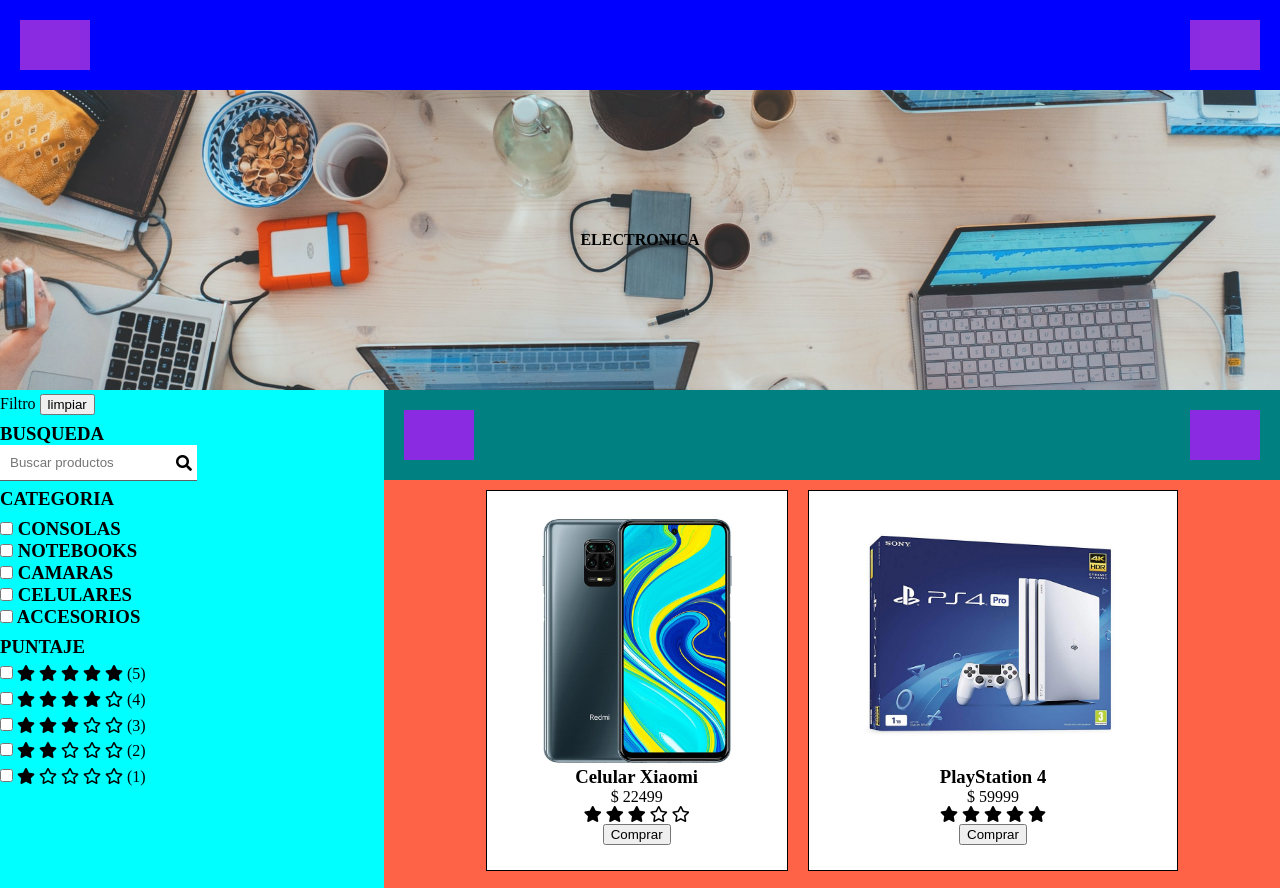
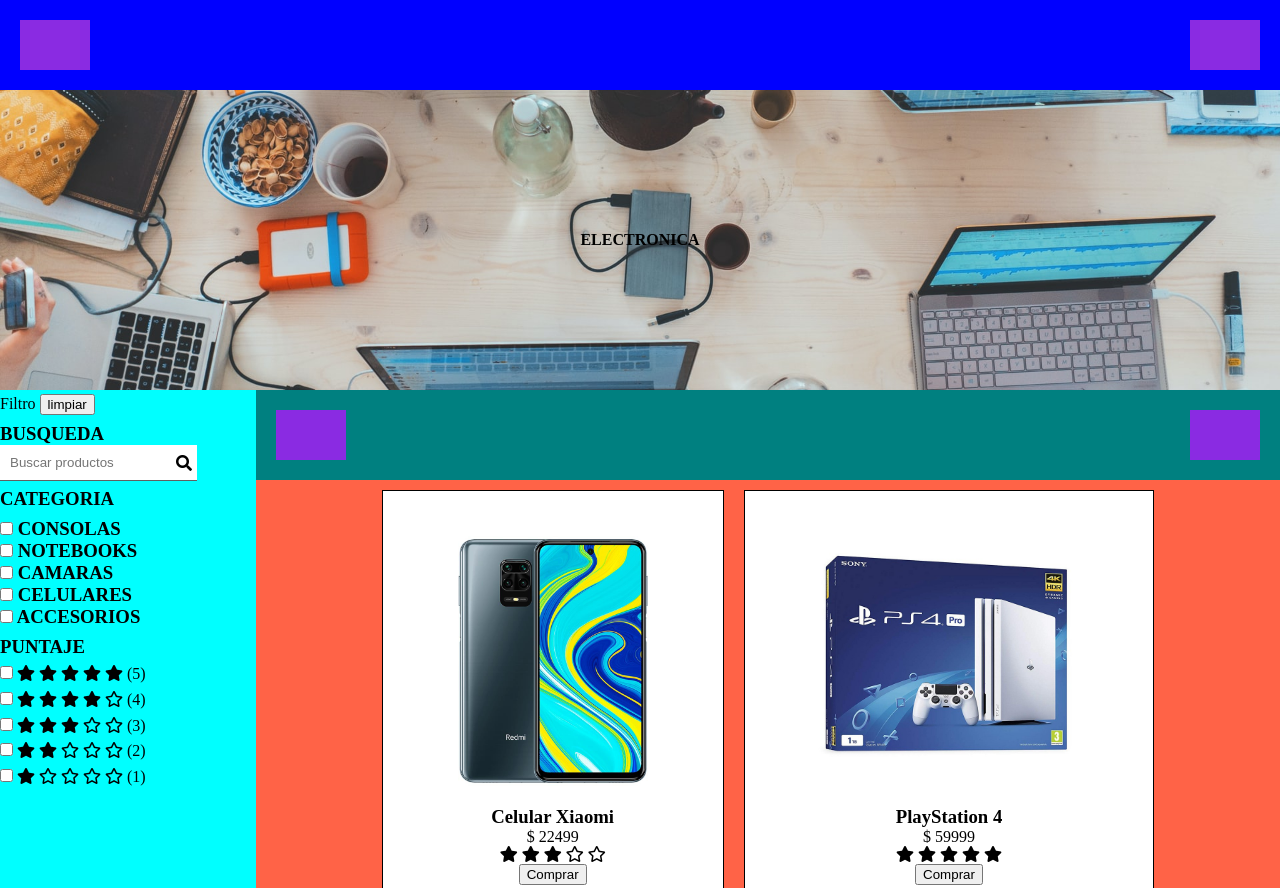
Before and after one commit to ceciliaads/Proyecto---Mi-tienda, a plain HTML site: page Maquetado/index.html in a window 1280 px wide. Shown: the top 888 px of the page. Drawn offline with Linux system fonts and the light colour scheme.

Commit message:
efecto de transicion agregado a las imagenes de mi tienda

```diff
--- a/Maquetado/index.html
+++ b/Maquetado/index.html
@@ -4,7 +4,7 @@
     <meta charset="UTF-8">
     <meta name="viewport" content="width=device-width, initial-scale=1.0">
     <link rel="stylesheet" href="style.css">
-    <title>Pruba</title>
+    <title>Maquetado</title>
     <link rel="stylesheet" href="https://cdnjs.cloudflare.com/ajax/libs/font-awesome/5.13.0/css/all.min.css">
 
 </head>
--- a/Maquetado/style.css
+++ b/Maquetado/style.css
@@ -42,7 +42,7 @@
 
 .aside {
     background-color: cyan;
-    width: 30%;
+    width: 20%;
 
 }
 
@@ -80,7 +80,7 @@ form {
 
 .contenedor {
     background-color: tomato;
-    width: 70%;
+    width: 80%;
 }
 
 .barra {
@@ -99,9 +99,10 @@ form {
 
 .contenedor-tarjetas {
     flex: 3;
-     display: flex;
-     justify-content: center;
-     flex-wrap: wrap;
+    display: flex;
+    justify-content: center;
+    flex-wrap: wrap;
+
 }
 
 .producto {
@@ -110,15 +111,26 @@ form {
     text-align: center;
     margin: 10px;
     border: 1px solid black;
+    box-sizing: border-box;
+
 }
 
 .producto-img-contenedor {
     height: 250px;
+    margin: 20px;
+    overflow: hidden;
+
 }
 
 .producto-img {
     height: 100%;
     margin: 0 auto;
+    transition: all 0.5s;
+
+}
+
+.producto-img:hover {
+    transform: scale(1.5);
 }
 
 .hidden {
```
